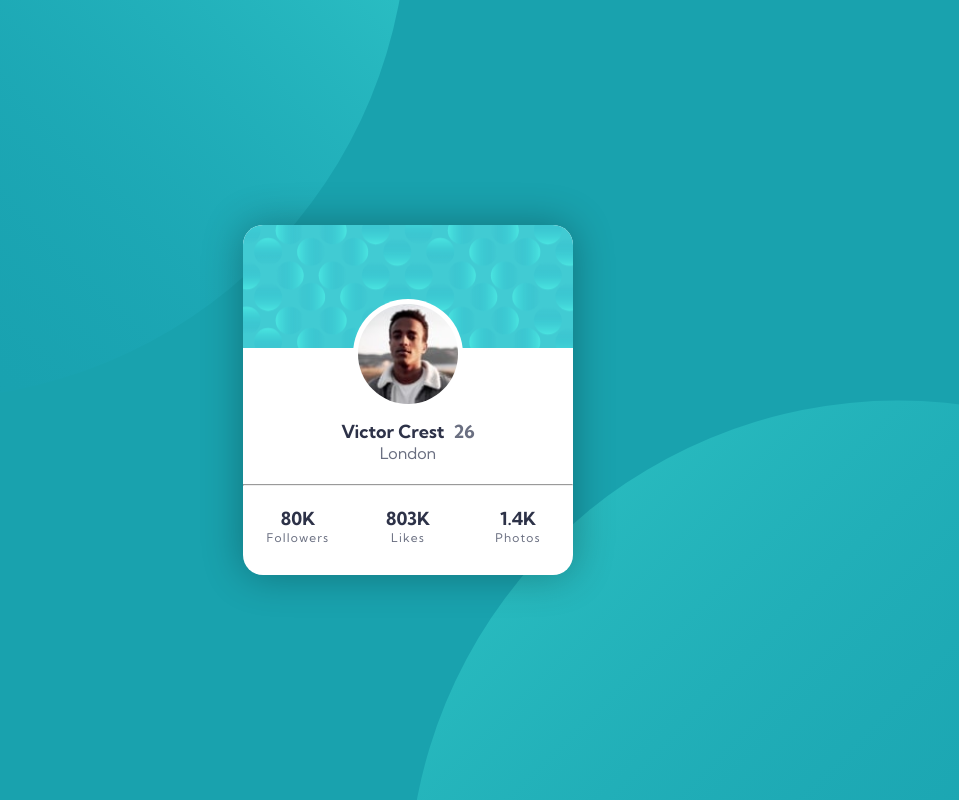
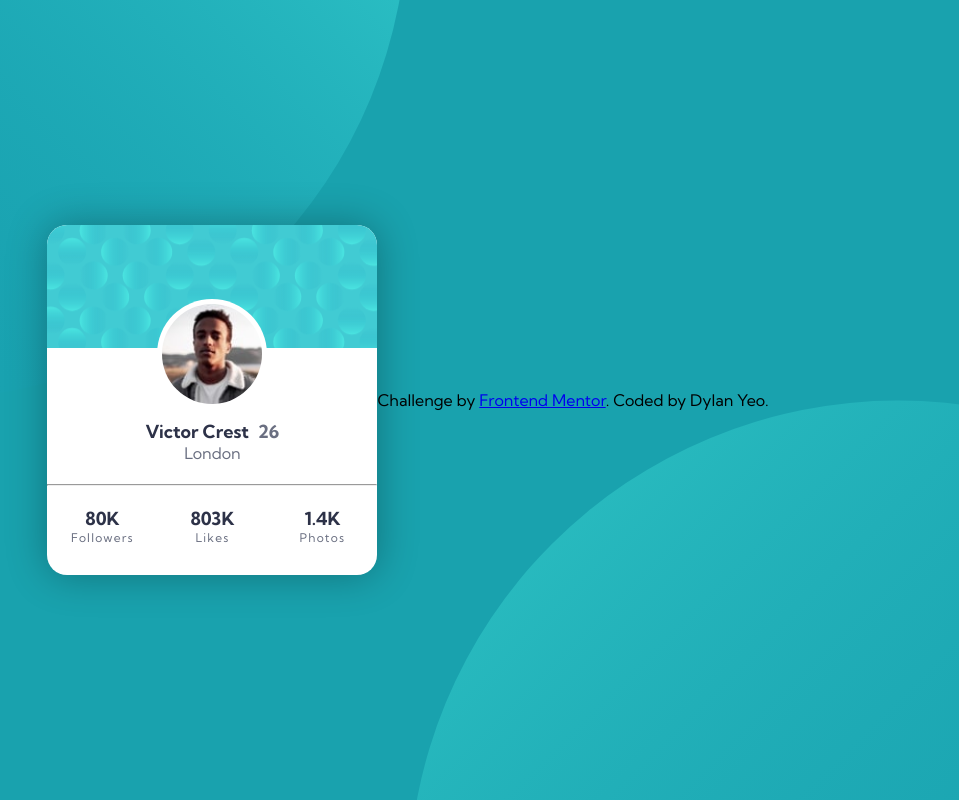
Before and after one commit to yaboywf/profile-card-component, a plain HTML site: page index.html in a window 1280 px wide. Shown: the whole page, without its empty margins (232-1191 px from the left). Drawn offline with Linux system fonts and the light colour scheme; a web font is replaced by a local one.

Commit message:
Update index.html

```diff
--- a/index.html
+++ b/index.html
@@ -43,10 +43,6 @@
 		</div>
 	</main>
 
-	<!-- Victor Crest
-	<div class="attribution">
-		Challenge by <a href="https://www.frontendmentor.io?ref=challenge" target="_blank">Frontend Mentor</a>.
-		Coded by <a href="#">Your Name Here</a>.
-	</div> -->
+	<div class="attribution">Challenge by <a href="https://www.frontendmentor.io?ref=challenge" target="_blank">Frontend Mentor</a>. Coded by Dylan Yeo.</div>
 </body>
 </html>
```
